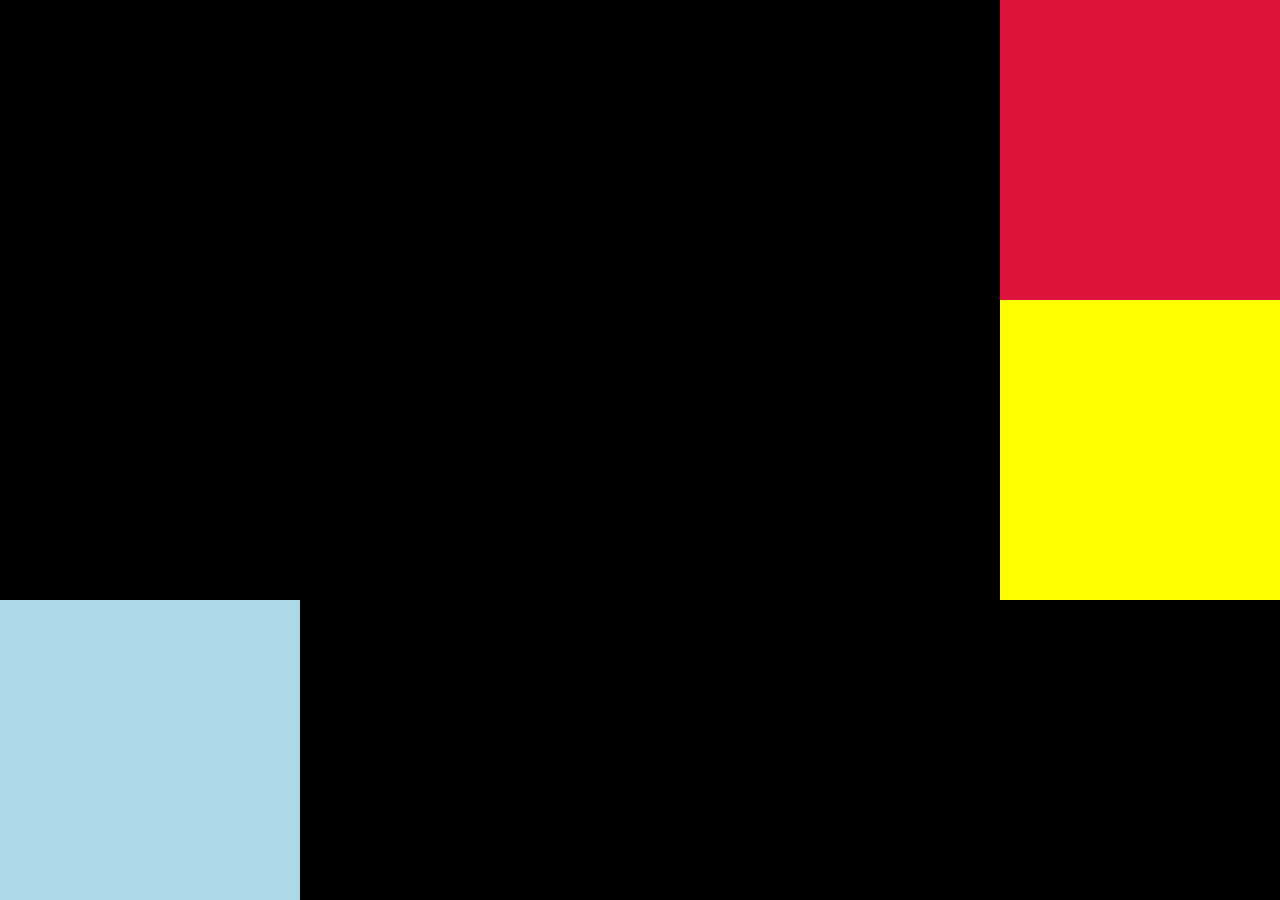
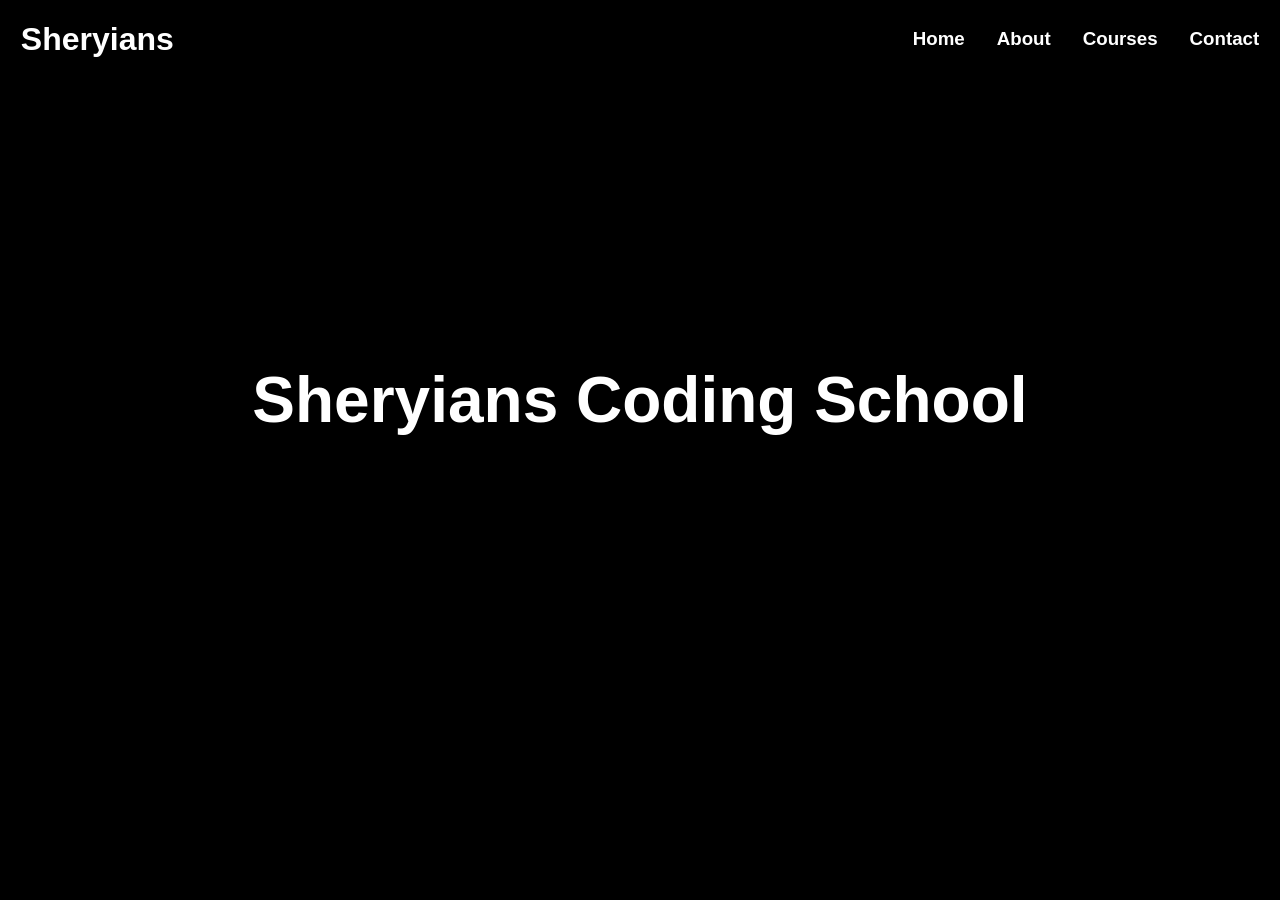
Before and after one commit to BLUEFLAME997/Animations, a plain HTML site: page gsapAnimations/Gsap_1/indes.html in a window 1280 px wide. After the commit the page ends 800 px from the top, so only its background shows below. Drawn offline with nearby package versions, Linux system fonts and the light colour scheme.

Commit message:
Timeline

```diff
--- a/gsapAnimations/Gsap_1/indes.html
+++ b/gsapAnimations/Gsap_1/indes.html
@@ -7,10 +7,20 @@
   <link rel="stylesheet" href="style.css">
 </head>
 <body>
-  <div class="box1">
-  </div>
-  <div class="box2"></div>
-  <div class="box3"></div>
+
+  <nav>
+    <div class="part1">
+      <h2>Sheryians</h2>
+    </div>
+    <div class="part2">
+      <h3>Home</h3>
+      <h3>About</h3>
+      <h3>Courses</h3>
+      <h3>Contact</h3>
+    </div>
+  </nav>
+
+  <h1>Sheryians Coding School</h1>
 
   <script src="https://cdnjs.cloudflare.com/ajax/libs/gsap/3.13.0/gsap.min.js" integrity="sha512-NcZdtrT77bJr4STcmsGAESr06BYGE8woZdSdEgqnpyqac7sugNO+Tr4bGwGF3MsnEkGKhU2KL2xh6Ec+BqsaHA==" crossorigin="anonymous" referrerpolicy="no-referrer"></script>
   <script src="script.js"></script>
--- a/gsapAnimations/Gsap_1/script.js
+++ b/gsapAnimations/Gsap_1/script.js
@@ -1,27 +1,48 @@
-gsap.to(".box1",{
-  x:1000,
-  duration:2,
-  delay:1,
-  rotate:360,
+// gsap.to(".box1",{
+//   x:1000,
+//   duration:2,
+//   delay:1,
+//   rotate:360,
+// })
+
+// gsap.to('.box2',{
+//   x:1000,
+//   duration:2,
+//   delay:3
+// })
+
+// gsap.to('.box3',{
+//   x:1000,
+//   duration:2,
+//   delay:5,
+//   backgroundColor:"green",
+//   scale:0.5
+// })
+
+
+// gsap.from('h1',{
+//   y:30,
+//   opacity:0,
+//   stagger:1,
+// })
+
+let tl=gsap.timeline();
+tl.from('h2',{
+  y:-20,
+  opacity:0,
+  duration:0.8
+})
+tl.from('h3',{
+  y:-20,
+  opacity:0,
+  duration:0.3,
+  stagger:0.25
+})
+tl.from('h1',{
+  scale:0.2,
+  opacity:0,
+  duration:0.6
 })
 
-gsap.to('.box2',{
-  x:1000,
-  duration:2,
-  delay:3
-})
-
-gsap.to('.box3',{
-  x:1000,
-  duration:2,
-  delay:5,
-  backgroundColor:"green",
-  scale:0.5
-})
-
-
-
-
-
 // repeat : -1 from infinite animation
-//stager:1 same type of multiple elements get the animation property only by one
+//stagger:1 same type of multiple elements get the animation property only by one
--- a/gsapAnimations/Gsap_1/style.css
+++ b/gsapAnimations/Gsap_1/style.css
@@ -2,29 +2,40 @@
   margin: 0;
   padding: 0;
   box-sizing: border-box;
-  font-family: gilroy;
+  font-family: Arial, Helvetica, sans-serif;
+  color: white;
 }
 
 body {
   height: 100vh;
   width: 100%;
   background-color: black;
+  position: relative;
 }
 
-.box1{
-  width: 300px;
-  height: 300px;
-  background-color: crimson;
+nav{
+  width: 100%;
+  display: flex;
+  align-items: center;
+  justify-content: space-between;
+  padding: 1.3rem;
 }
 
-.box2{
-  width: 300px;
-  height: 300px;
-  background-color: yellow;
+h2{
+  font-size: 2rem;
 }
 
-.box3{
-  width: 300px;
-  height: 300px;
-  background-color: lightblue;
+nav .part2{
+  /* width: 50%; */
+  display: flex;
+  gap: 2rem;
 }
+
+h1{
+  position: absolute;
+  top: 50%;
+  left: 50%;
+  transform: translate(-50%,-50%);
+  font-size: 4rem;
+  white-space: nowrap;
+}
```
